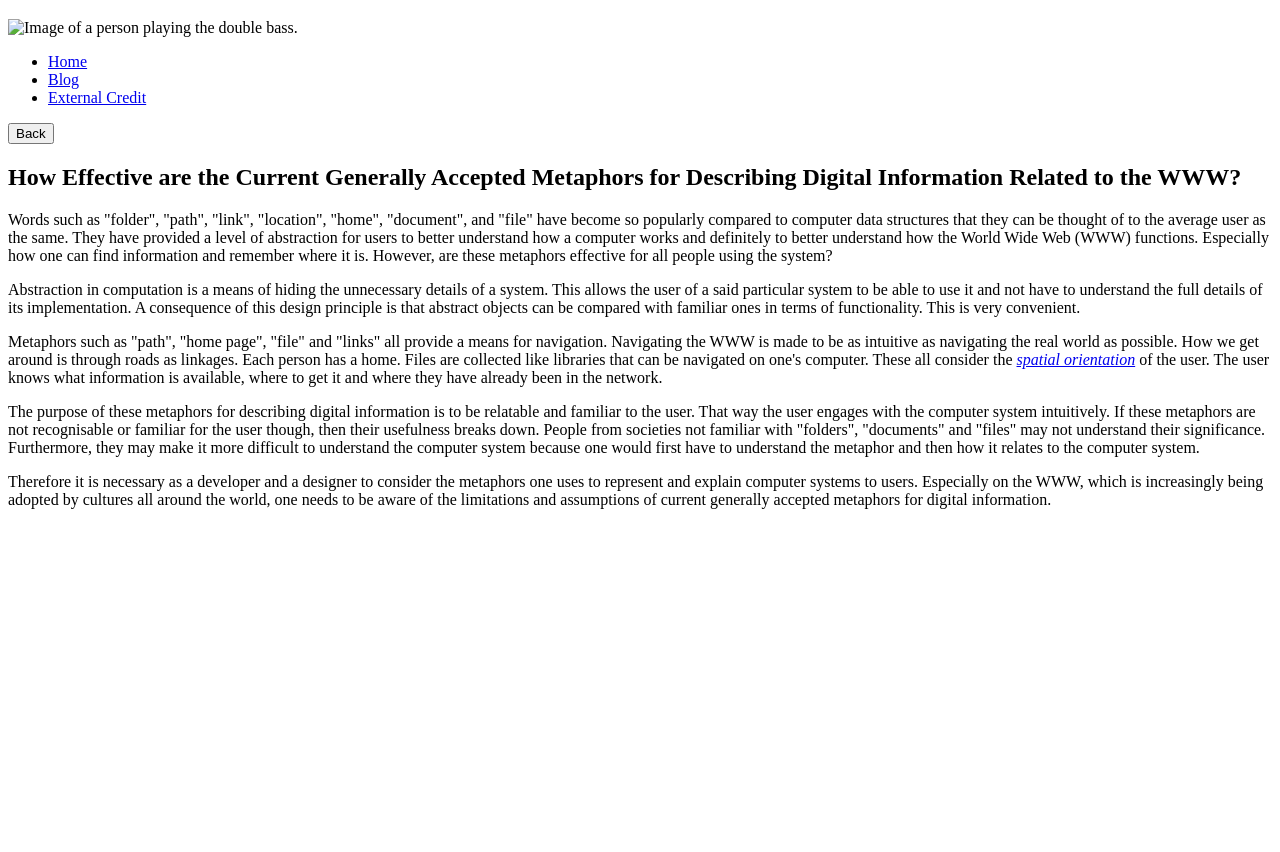
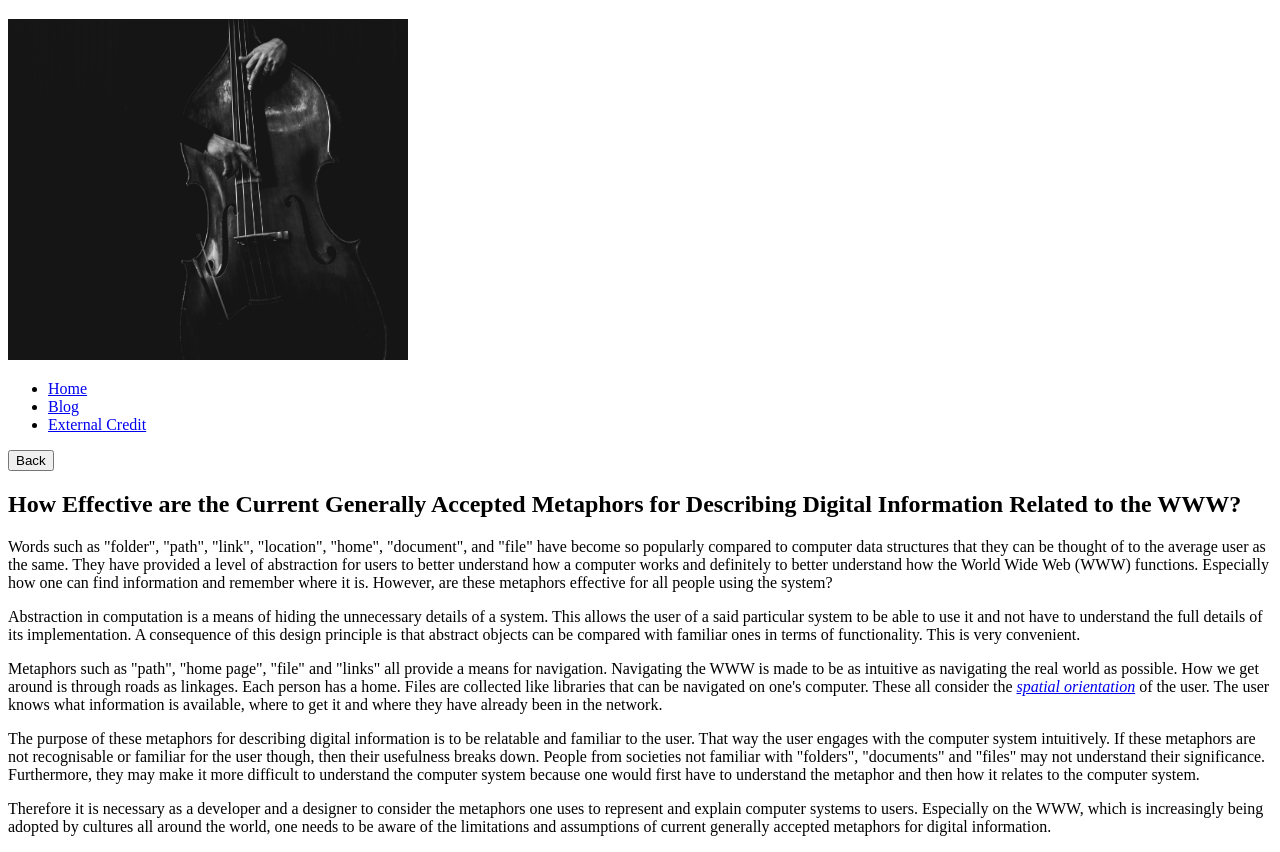
Before and after one commit to bytesalad/WSOA3028A_1860489, a plain HTML site: page blog/2020/03/06/metaphors-to-understand-digital-information.html in a window 1280 px wide. Shown: the part 61-913 px from the top of the page. Before the commit the page ends 800 px from the top, so only its background shows below. Drawn offline with Linux system fonts and the light colour scheme; the site is published under a folder, as on GitHub Pages, so addresses that start at the root find nothing.

Commit message:
Fix broken image in latest blog post

```diff
--- a/blog/2020/03/06/metaphors-to-understand-digital-information.html
+++ b/blog/2020/03/06/metaphors-to-understand-digital-information.html
@@ -16,7 +16,7 @@
     <body>
         <header>
             <h1>Mbeki's Swing!</h1>
-            <img src="/header.jpg"
+            <img src="../../../../header.jpg"
                 alt="Image of a person playing the double bass."
                 width="400"
                 height="341">
```
